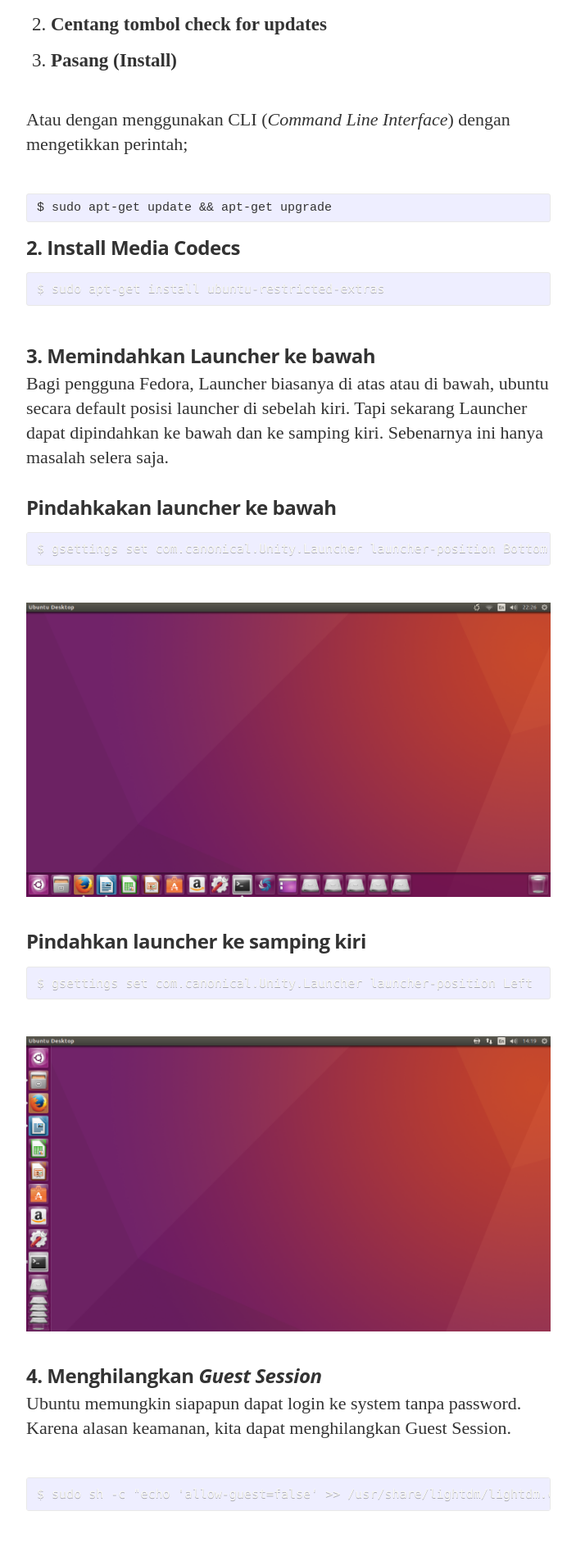
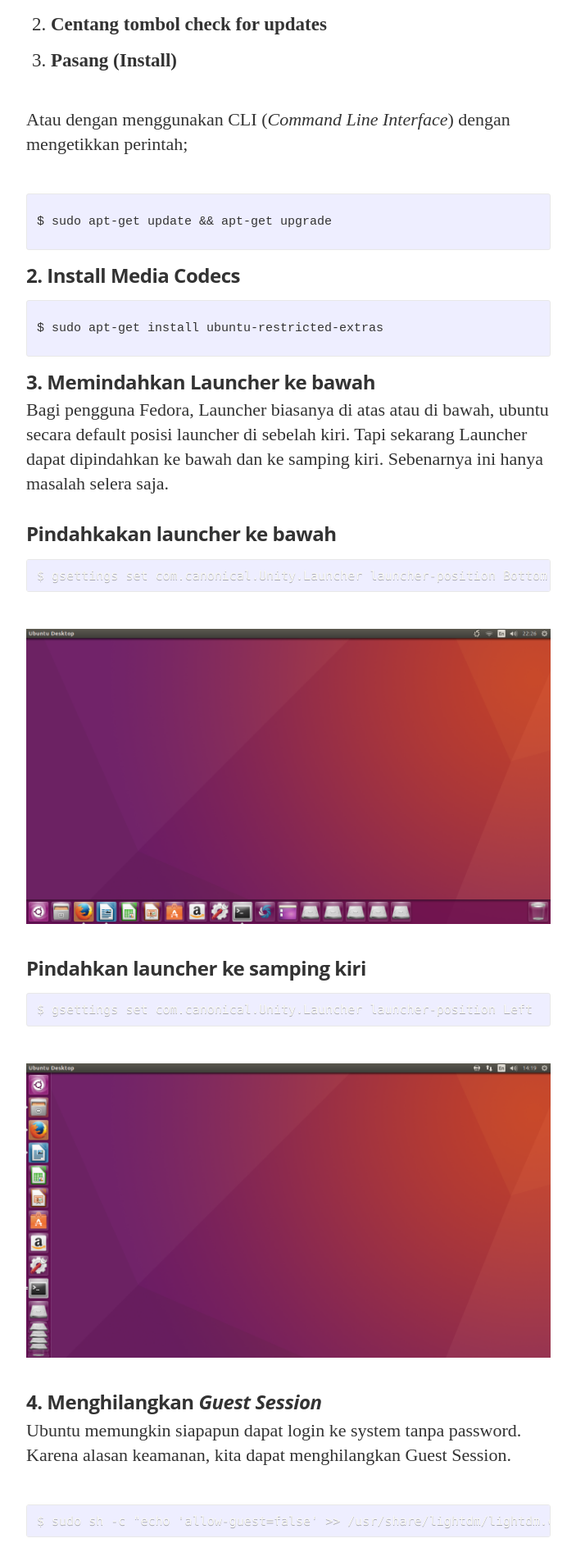
Before and after one commit to iqbaladan/iqbaladan.github.io, a Jekyll site: the page built from _posts/2016-10-20-post-install-ubuntu-16-04.md, in a window 1280 px wide. Shown: the part 2004-3897 px from the top of the page at 82% size, without its empty margins (288-991 px from the left). Built offline with Jekyll 4.4.1, drawn with Linux system fonts in a browser that asks for light colours; nearby versions of some CDN libraries; some web fonts are replaced; comment, search, counter and statistics services are not loaded.

Commit message:
modified _post

````diff
--- a/_config.yml
+++ b/_config.yml
@@ -2,6 +2,10 @@
 gems:
   - jemoji
   - jekyll-paginate
+
+markdown: kramdown
+kramdown:
+  input: GFM
 
 # Site settings
 title: "Iqbal Adan"
--- a/_posts/2016-10-20-post-install-ubuntu-16-04.md
+++ b/_posts/2016-10-20-post-install-ubuntu-16-04.md
@@ -25,14 +25,18 @@
 Atau dengan menggunakan CLI (*Command Line Interface*) dengan mengetikkan perintah;
 
 ```bash
+
 $ sudo apt-get update && apt-get upgrade
+
 ```
 
 ### 2. Install Media Codecs
 
-{% highlight bash %}
+``` bash
+
 $ sudo apt-get install ubuntu-restricted-extras
-{% endhighlight %}
+
+```
 
 ### 3. Memindahkan Launcher ke bawah
 Bagi pengguna Fedora, Launcher biasanya di atas atau di bawah, ubuntu secara default posisi launcher di sebelah kiri. Tapi sekarang Launcher dapat dipindahkan ke bawah dan ke samping kiri. Sebenarnya ini hanya masalah selera saja.
````
Also changed, not shown: _sass/_syntax-highlighting.scss (line endings or trailing spaces).
